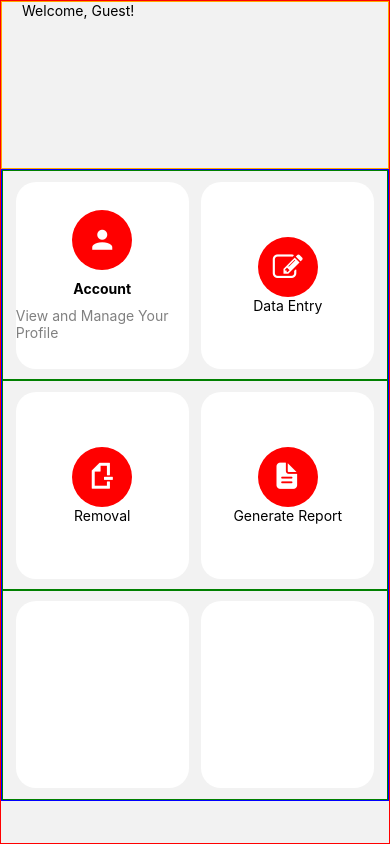
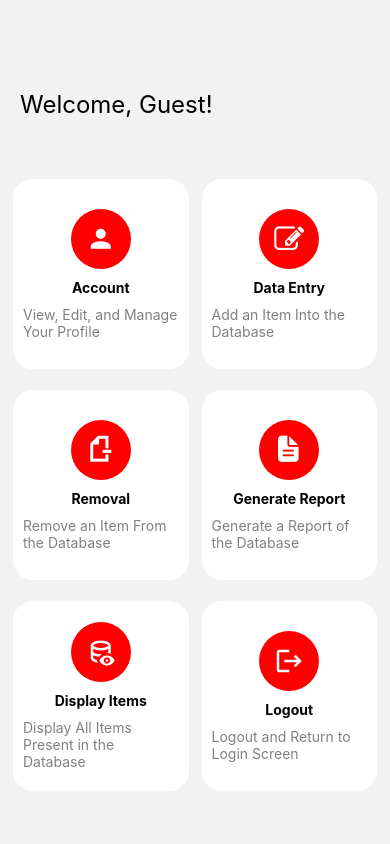
Before and after one commit to TrueKarter/InventoryApp, a React Native app: screen /Home in a window 390 px wide. Built offline with nearby package versions, Linux system fonts and the light colour scheme.

Commit message:
Completed Home Screen UI design.

```diff
--- a/src/navigation/AppNavigator.js
+++ b/src/navigation/AppNavigator.js
@@ -11,7 +11,7 @@ const Stack = createNativeStackNavigator();
 export default function AppNavigator() {
   return (
     <NavigationContainer>
-      <Stack.Navigator initialRouteName="Home">
+      <Stack.Navigator initialRouteName="Login">
         <Stack.Screen
           name="Login"
           component={LoginScreen}
--- a/src/screens/HomeScreen/HomeScreen.js
+++ b/src/screens/HomeScreen/HomeScreen.js
@@ -9,9 +9,10 @@ import {
   FontAwesome,
   Ionicons,
   MaterialCommunityIcons,
+  MaterialIcons,
 } from '@expo/vector-icons';
 
-export default function HomeScreen() {
+export default function HomeScreen({ navigation }) {
   const [fullName, setFullName] = useState('Guest');
 
   useEffect(() => {
@@ -47,13 +48,16 @@ export default function HomeScreen() {
               <MaterialCommunityIcons name="account" size={30} color="white" />
             </View>
             <Text style={styles.buttonLabel}>Account</Text>
-            <Text style={styles.buttonDesc}>View and Manage Your Profile</Text>
+            <Text style={styles.buttonDesc}>
+              View, Edit, and Manage Your Profile
+            </Text>
           </Pressable>
           <Pressable style={styles.button}>
             <View style={styles.iconContainer}>
               <FontAwesome name="pencil-square-o" size={30} color="white" />
             </View>
-            <Text>Data Entry</Text>
+            <Text style={styles.buttonLabel}>Data Entry</Text>
+            <Text style={styles.buttonDesc}>Add an Item Into the Database</Text>
           </Pressable>
         </View>
         <View style={styles.rowContainer}>
@@ -61,18 +65,47 @@ export default function HomeScreen() {
             <View style={styles.iconContainer}>
               <Foundation name="page-remove" size={30} color="white" />
             </View>
-            <Text>Removal</Text>
+            <Text style={styles.buttonLabel}>Removal</Text>
+            <Text style={styles.buttonDesc}>
+              Remove an Item From the Database
+            </Text>
           </Pressable>
           <Pressable style={styles.button}>
             <View style={styles.iconContainer}>
               <Ionicons name="document-text" size={30} color="white" />
             </View>
-            <Text>Generate Report</Text>
+            <Text style={styles.buttonLabel}>Generate Report</Text>
+            <Text style={styles.buttonDesc}>
+              Generate a Report of the Database
+            </Text>
           </Pressable>
         </View>
         <View style={styles.rowContainer}>
-          <Pressable style={styles.button}></Pressable>
-          <Pressable style={styles.button}></Pressable>
+          <Pressable style={styles.button}>
+            <View style={styles.iconContainer}>
+              <MaterialCommunityIcons
+                name="database-eye-outline"
+                size={30}
+                color="white"
+              />
+            </View>
+            <Text style={styles.buttonLabel}>Display Items</Text>
+            <Text style={styles.buttonDesc}>
+              Display All Items Present in the Database
+            </Text>
+          </Pressable>
+          <Pressable
+            style={styles.button}
+            onPress={() => navigation.navigate('Login')}
+          >
+            <View style={styles.iconContainer}>
+              <MaterialIcons name="logout" size={30} color="white" />
+            </View>
+            <Text style={styles.buttonLabel}>Logout</Text>
+            <Text style={styles.buttonDesc}>
+              Logout and Return to Login Screen
+            </Text>
+          </Pressable>
         </View>
       </View>
     </SafeAreaView>
@@ -82,24 +115,22 @@ export default function HomeScreen() {
 const styles = StyleSheet.create({
   container: {
     backgroundColor: '#f2f2f2',
-    borderColor: 'red',
-    borderWidth: 1,
     flex: 1,
   },
   headerContainer: {
-    borderColor: 'orange',
-    borderWidth: 1,
     height: '20%',
     paddingHorizontal: 20,
   },
+  title: {
+    fontSize: 24,
+    position: 'absolute',
+    top: 90,
+    left: 20,
+  },
   gridContainer: {
     height: '75%',
-    borderColor: 'blue',
-    borderWidth: 1,
   },
   rowContainer: {
-    borderColor: 'green',
-    borderWidth: 1,
     height: '33.33%',
     flex: 1,
     flexDirection: 'row',
@@ -128,5 +159,6 @@ const styles = StyleSheet.create({
   },
   buttonDesc: {
     color: 'gray',
+    paddingHorizontal: 10,
   },
 });
--- a/src/screens/RegistrationScreen/RegistrationScreen.js
+++ b/src/screens/RegistrationScreen/RegistrationScreen.js
@@ -34,6 +34,7 @@ export default function RegistrationScreen({ navigation }) {
       const userDocRef = await addDoc(collection(db, 'users'), {
         fullName: fullName,
         email: email,
+        pasasword: password,
       });
 
       //TODO: Handle user creation success here
```
